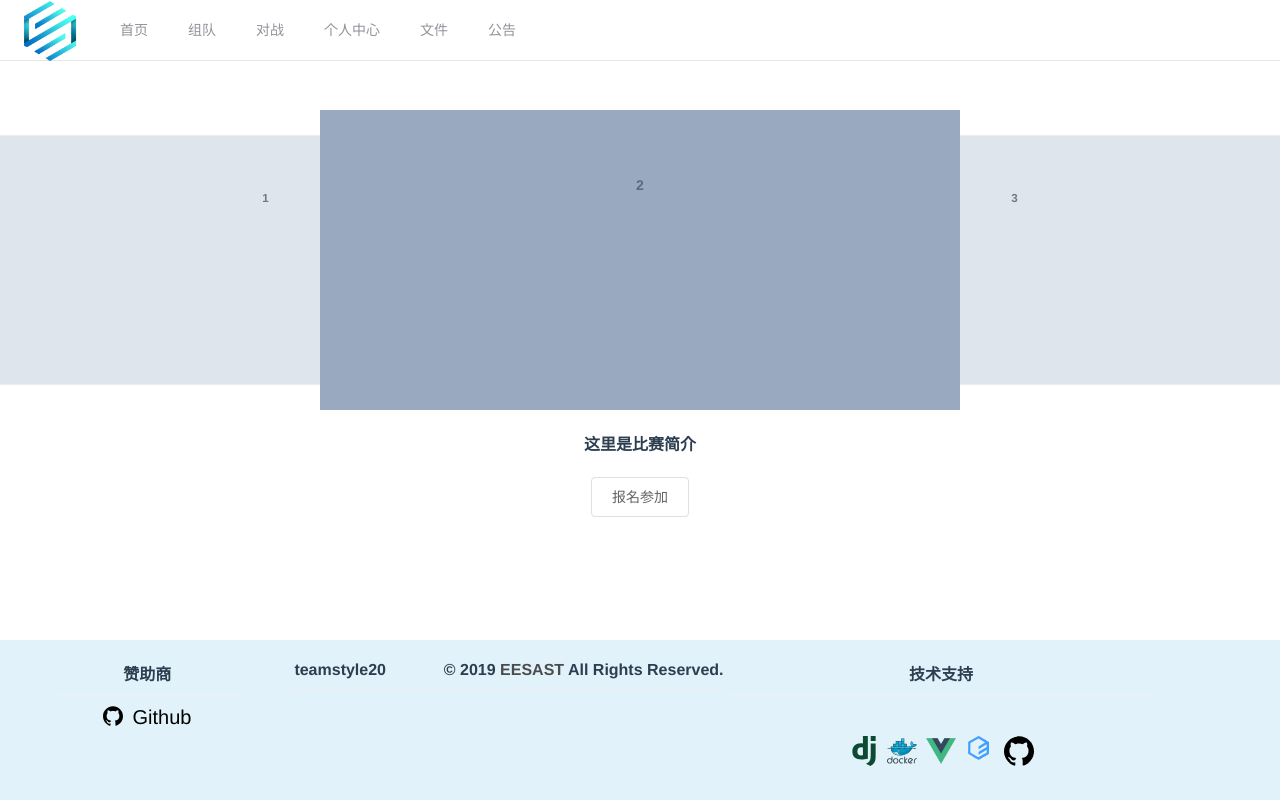
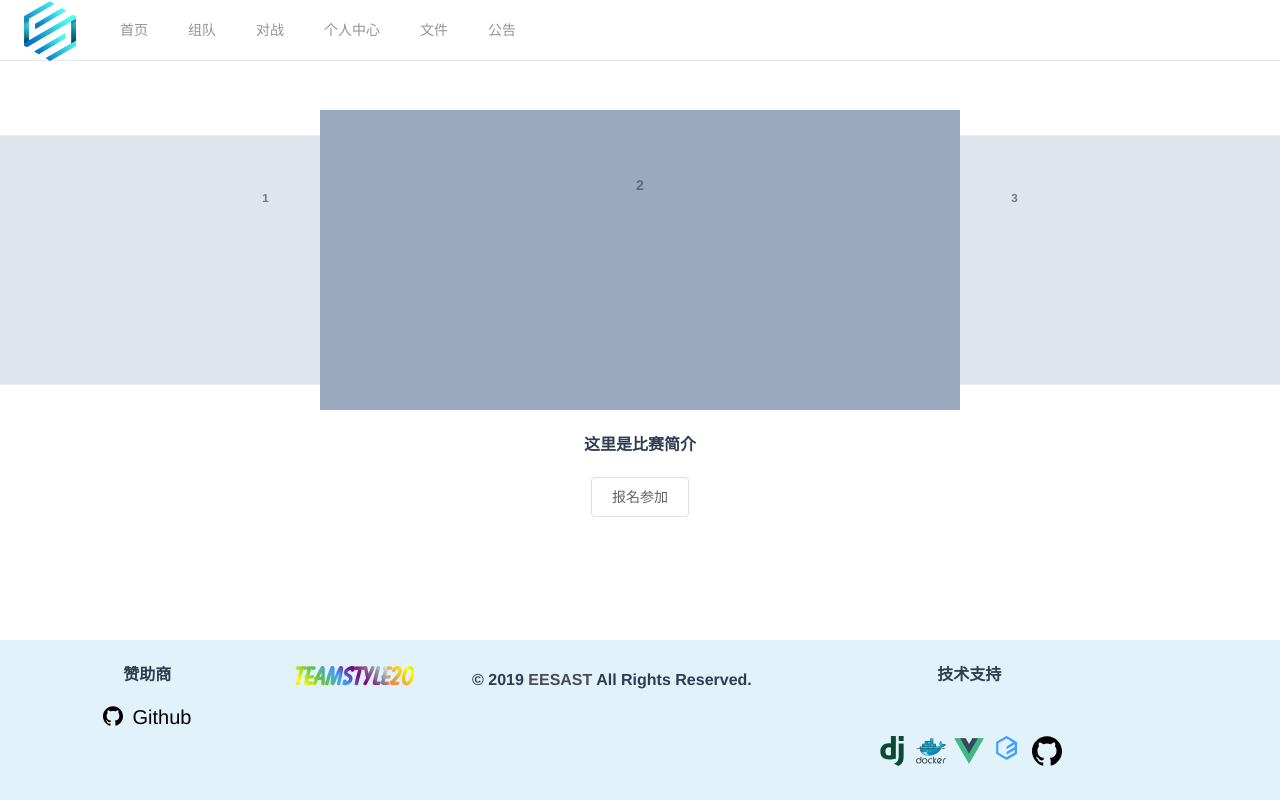
Before and after one commit to eesast/teamstyle20Web, a Vue app in the folder frontend/web2018/: page / in a window 1280 px wide. Built offline with nearby package versions, Linux system fonts and the light colour scheme; what vue-clipboard2 would draw is missing.

Commit message:
修复组队等界面UI，新增footer流彩字体

```diff
--- a/frontend/web2018/src/App.vue
+++ b/frontend/web2018/src/App.vue
@@ -15,7 +15,8 @@ export default {
 }
 </script>
 
-<style>
+<style >
+  @import './common/font/font.css';
 html,body
 {
   width:100%;
--- /dev/null
+++ b/frontend/web2018/src/common/font/font.css
@@ -0,0 +1,14 @@
+/* //Highlight LET Plain1.0 */
+
+@font-face {
+    font-family: 'Highlightx';
+    src: url('Highlightx.ttf');
+    font-weight: normal;
+    font-style: normal;
+  }
+  @font-face {
+    font-family: 'Balonb';
+    src: url('Balonb.ttf');
+    font-weight: normal;
+    font-style: normal;
+  }
--- a/frontend/web2018/src/components/foot.vue
+++ b/frontend/web2018/src/components/foot.vue
@@ -10,7 +10,7 @@
     </div>
 
     <div class="copyright">
-      <h4>teamstyle20
+      <h4><span id="teamstyle">teamstyle20</span>
       &nbsp;&nbsp;&nbsp;&nbsp;&nbsp;&nbsp;&nbsp;&nbsp;&nbsp;&nbsp;&nbsp;
       © 2019 <a href="https://future.eesast.com/">EESAST</a> All Rights Reserved.</h4>
     </div>
@@ -39,6 +39,105 @@ export default {
 </script>
 
 <style scoped>
+/* @-webkit-keyframes neon2 {
+  from {
+    backgroud-position: 0 0;
+    text-shadow: 0 0 10px #fff,
+               0 0 20px  #fff,
+               0 0 30px  #fff,
+               0 0 40px  #228DFF,
+               0 0 70px  #228DFF,
+               0 0 80px  #228DFF,
+               0 0 100px #228DFF,
+               0 0 150px #228DFF;
+  }
+  to {
+    background-position: 2000px 0;
+    text-shadow: 0 0 5px #fff,
+               0 0 10px #fff,
+               0 0 15px #fff,
+               0 0 20px #228DFF,
+               0 0 35px #228DFF,
+               0 0 40px #228DFF,
+               0 0 50px #228DFF,
+               0 0 75px #228DFF;
+  }
+}
+@-moz-keyframes neon2 {
+  from {
+    backgroud-position: 0 0;
+    text-shadow: 0 0 10px #fff,
+               0 0 20px  #fff,
+               0 0 30px  #fff,
+               0 0 40px  #228DFF,
+               0 0 70px  #228DFF,
+               0 0 80px  #228DFF,
+               0 0 100px #228DFF,
+               0 0 150px #228DFF;
+  }
+  to {
+   background-position: 2000px 0;
+    text-shadow: 0 0 5px #fff,
+               0 0 10px #fff,
+               0 0 15px #fff,
+               0 0 20px #228DFF,
+               0 0 35px #228DFF,
+               0 0 40px #228DFF,
+               0 0 50px #228DFF,
+               0 0 75px #228DFF;
+  }
+}
+@keyframes neon2 {
+  from {
+
+    backgroud-position: 0 0;
+    text-shadow: 0 0 10px #fff,
+               0 0 20px  #fff,
+               0 0 30px  #fff,
+               0 0 40px  #228DFF,
+               0 0 70px  #228DFF,
+               0 0 80px  #228DFF,
+               0 0 100px #228DFF,
+               0 0 150px #228DFF;
+  }
+  to {
+    background-position: 2000px 0;
+    text-shadow: 0 0 5px #fff,
+               0 0 10px #fff,
+               0 0 15px #fff,
+               0 0 20px #228DFF,
+               0 0 35px #228DFF,
+               0 0 40px #228DFF,
+               0 0 50px #228DFF,
+               0 0 75px #228DFF;
+  }
+} */
+@keyframes ran {
+    from {
+        backgroud-position: 0 0;
+    }
+    to {
+        background-position: 2000px 0;
+    }
+}
+#teamstyle
+{
+  font-family:'Balonb';
+  /* color:#303030da; */
+  font-size:26px;
+  /* -webkit-animation: neon2 1.5s ease-in-out infinite alternate;
+  -moz-animation: neon2 1.5s ease-in-out infinite alternate;
+  animation: neon2 1.5s ease-in-out infinite alternate; */
+  background: -webkit-linear-gradient(45deg, #F56C6C,#E6A23C,yellow,#67C23A,#409EFF,purple,#909399,#ffffff);
+  -moz-linear-gradient:(45deg, #70f7fe, #fbd7c6, #fdefac, #bfb5dd, #bed5f5);
+  -ms-linear-gradient:(45deg, #70f7fe, #fbd7c6, #fdefac, #bfb5dd, #bed5f5);
+  color:transparent;
+  animation: ran 30s linear infinite;
+  /*设置字体颜色透明*/
+  -webkit-background-clip:text;
+  /*背景裁剪为文本形式*/
+  /* animation: ran 10s linear infinite; */
+}
 html,body
 {
   width:100%;
```
Also changed, not shown: frontend/web2018/src/common/font/Balonb.ttf (added), frontend/web2018/src/common/font/Highlightx.ttf (added), 1 other file (tests, documents, lock files or other folders).
